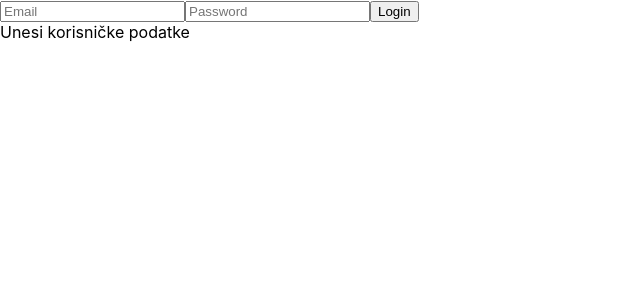
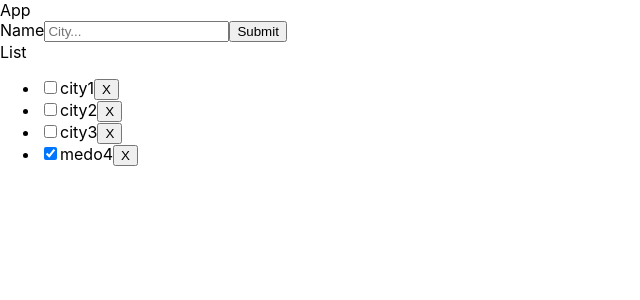
Before and after one commit to ydrea/prognoza-04, a React (Create React App) app: page / in a window 1280 px wide. Shown: the top 300 px of the page, without its empty margins (0-640 px from the left). Built offline with nearby package versions, Linux system fonts and the light colour scheme.

Commit message:
basic functionality done

```diff
--- a/src/App.js
+++ b/src/App.js
@@ -1,48 +1,13 @@
-// import "./CSS/style.css";
-// import React from "react";
-import { Link, BrowserRouter, Routes, Route } from "react-router-dom";
-//routes
-import Login from "./comps/Login";
-import Logout from "./comps/Logout";
-import Detail from "./comps/Detail";
-import Favorites from "./comps/Favorites";
-//comps
+import React from "react";
 import Form from "./comps/Form";
-// import List from "./comps/List";
-//redux
-import { useSelector } from "react-redux";
-//
+import List from "./comps/List";
+
 export default function App() {
-  const user = useSelector((state) => state.user);
-  const api = useSelector((state) => state.api);
-
   return (
-    <div className="any">
-      <header className="header">{!user.email ? <Login /> : <Logout />}</header>
-
-      <div className="form">
-        <BrowserRouter>
-          {!user.email ? (
-            <div className="instruction">Unesi korisničke podatke</div>
-          ) : (
-            <div className="nav">
-              <Link className="link" to="/">
-                Weather App
-              </Link>
-              <Link className="link" to="/favorites">
-                Omiljeni
-              </Link>
-            </div>
-          )}
-          {user.password ? (
-            <Routes>
-              <Route path="/" element={<Form />} />
-              <Route path="/detail" element={<Detail />} />
-              <Route path="/favorites" element={<Favorites />} />
-            </Routes>
-          ) : null}
-        </BrowserRouter>
-      </div>
+    <div>
+      App
+      <Form />
+      <List />
     </div>
   );
 }
--- a/src/comps/Detail.js
+++ b/src/comps/Detail.js
@@ -1,15 +1,32 @@
 import React from "react";
+import { useDispatch } from "react-redux";
+import { deleteIt, toggleFav } from "../redux/apiSlice";
 
-function Detail({ id, city, fav }) {
+export default function Detail({ id, city, fav }) {
   console.log(city);
+
+  const dispatch = useDispatch();
+
+  const handleFavCheck = () => {
+    dispatch(
+      toggleFav({
+        id: id,
+        fav: !fav,
+      })
+    );
+  };
+
+  const handleDeleteIt = () => {
+    dispatch(deleteIt({ id: id }));
+  };
+
   return (
     <li className={`list-item ${fav && "list-item-success"}`}>
       <span>
-        <input type="checkbox" checked={fav} />
+        <input type="checkbox" checked={fav} onChange={handleFavCheck} />
         {city}
       </span>
+      <button onClick={handleDeleteIt}>X</button>
     </li>
   );
 }
-
-export default Detail;
--- a/src/comps/Favorites.js
+++ b/src/comps/Favorites.js
@@ -0,0 +1,9 @@
+import React from "react";
+
+export default function Favorites() {
+  return (
+    <>
+      <div>Favorites</div>
+    </>
+  );
+}
--- a/src/comps/List.js
+++ b/src/comps/List.js
@@ -4,22 +4,18 @@ import { useSelector } from "react-redux";
 import { resetList } from "../redux/apiSlice";
 
 export default function List() {
-  const cities = useSelector((state) => state.cities);
+  const cities = useSelector((state) => state.api);
   console.log(cities);
-  // [
-  //   { id: 1, city: "cit1", fav: false },
-  //   { id: 2, city: "cit2", fav: false },
-  //   { id: 3, city: "cit3", fav: false },
-  // ];
+
   return (
-    <>
+    <div>
       <div>List</div>
-      <button onClick={resetList} />
+      {/* <button onClick={resetList}>Reset<button/> */}
       <ul>
         {cities.map((i) => (
           <Detail id={i.id} city={i.city} fav={i.fav} />
         ))}
       </ul>
-    </>
+    </div>
   );
 }
--- a/src/redux/apiSlice.js
+++ b/src/redux/apiSlice.js
@@ -18,11 +18,19 @@ const apiSlice = createSlice({
       };
       state.push(noviGrad);
     },
+    toggleFav: (state, action) => {
+      const idX = state.findIndex((i) => i.id === action.payload.id);
+      console.log(idX);
+      state[idX].fav = action.payload.fav;
+    },
+    deleteIt: (state, action) => {
+      return state.filter((ii) => ii.id !== action.payload.id);
+    },
 
     resetList: (state) => (state = {}),
   },
 });
 
-export const { addCity, resetList } = apiSlice.actions;
+export const { addCity, resetList, toggleFav, deleteIt } = apiSlice.actions;
 
 export default apiSlice.reducer;
```
Also changed, not shown: src/AppB.js (added, +48 -0 lines).
